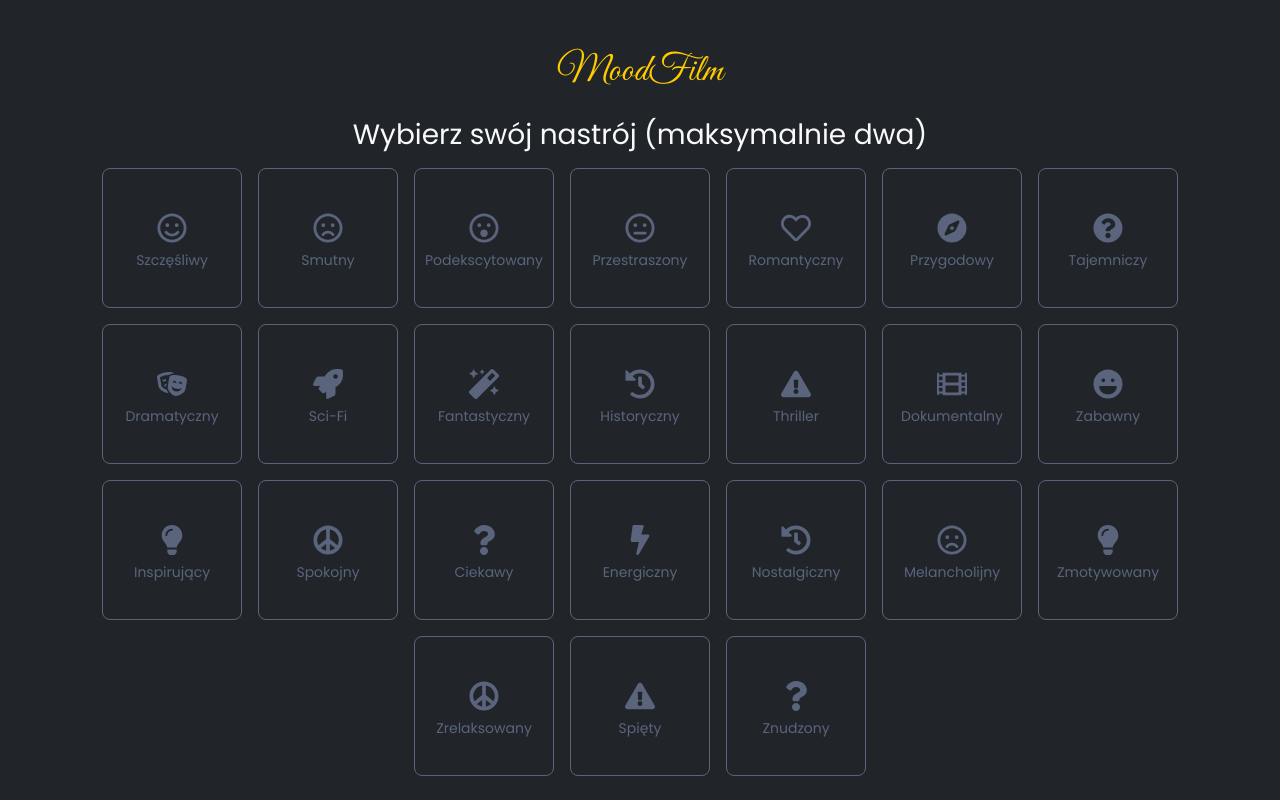
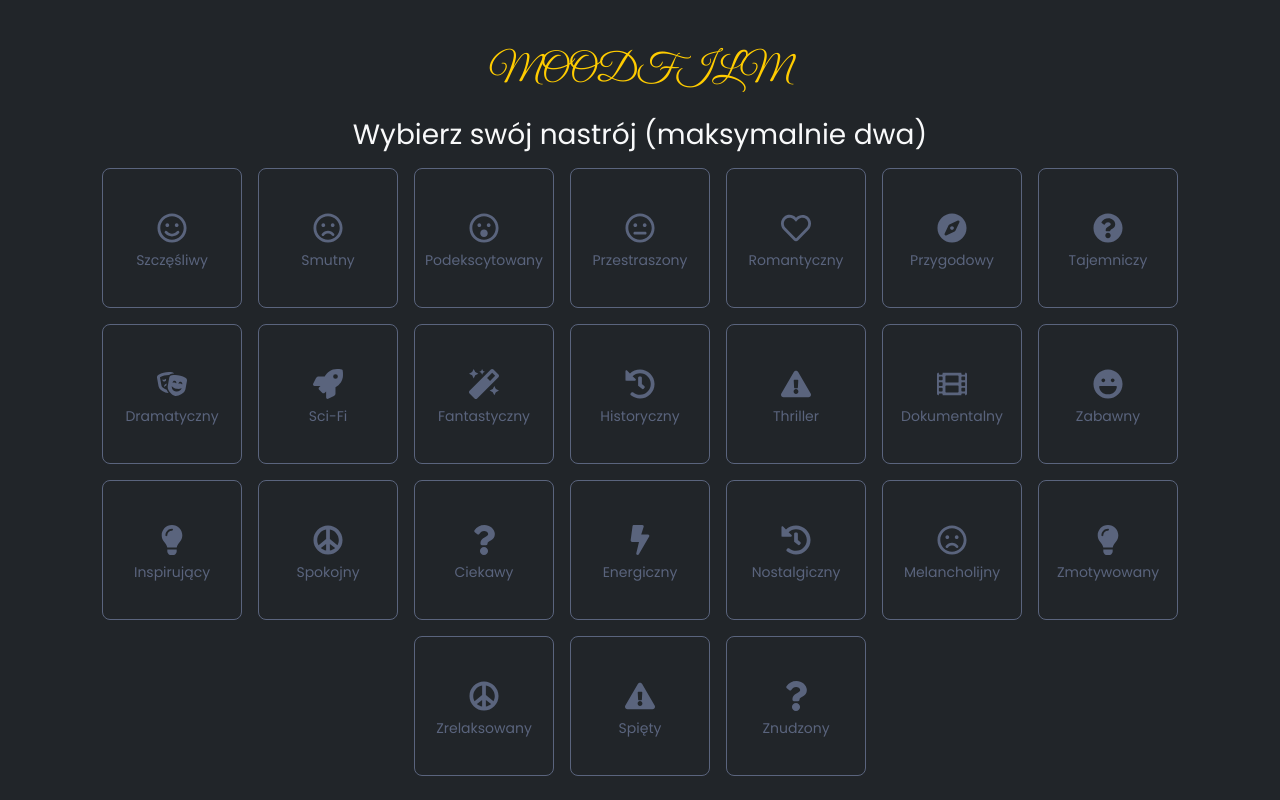
Before and after one commit to sobonkarol/happytowatch, a React (Create React App) app: page / in a window 1280 px wide. Shown: the top 800 px of the page. Built offline with nearby package versions, Linux system fonts and the light colour scheme.

Commit message:
touch fix

```diff
--- a/src/App.js
+++ b/src/App.js
@@ -127,7 +127,7 @@ const App = () => {
   return (
     <div className={`App bg-dark text-light ${loading ? "blur" : ""}`}>
       <Container className="py-5">
-        <h1 className="logo-text mb-4">MoodFilm</h1>
+        <h1 className="logo-text mb-4">MOODFILM</h1>
         <Row className="mb-4">
           <Col>
             <h3 className="text-center">Wybierz swój nastrój (maksymalnie dwa)</h3>
@@ -141,6 +141,7 @@ const App = () => {
                     selectedMoods.includes(mood.id) ? "selected" : ""
                   }`}
                   onClick={() => handleMoodChange(mood)}
+                  onTouchStart={() => handleMoodChange(mood)} // Dodanie obsługi zdarzenia dotykowego
                 >
                   <Button
                     className={`m-2 ${
@@ -155,12 +156,12 @@ const App = () => {
                       display: "flex",
                       flexDirection: "column",
                       alignItems: "center",
-                      justifyContent                      : "center",
+                      justifyContent: "center",
                       padding: "10px",
                     }}
                   >
                     <span style={{ fontSize: "30px" }}>{mood.emoji}</span>
-                    <span style={{ fontSize: "14px", textAlign: "center" }}>
+                    <span style={{ fontSize                      : "14px", textAlign: "center" }}>
                       {mood.label}
                     </span>
                   </Button>
@@ -182,6 +183,7 @@ const App = () => {
                     selectedPlatforms.includes(platform.id) ? "selected" : ""
                   }`}
                   onClick={() => handlePlatformChange(platform)}
+                  onTouchStart={() => handlePlatformChange(platform)} // Dodanie obsługi zdarzenia dotykowego
                 >
                   <Button
                     className={`m-2 ${
```
